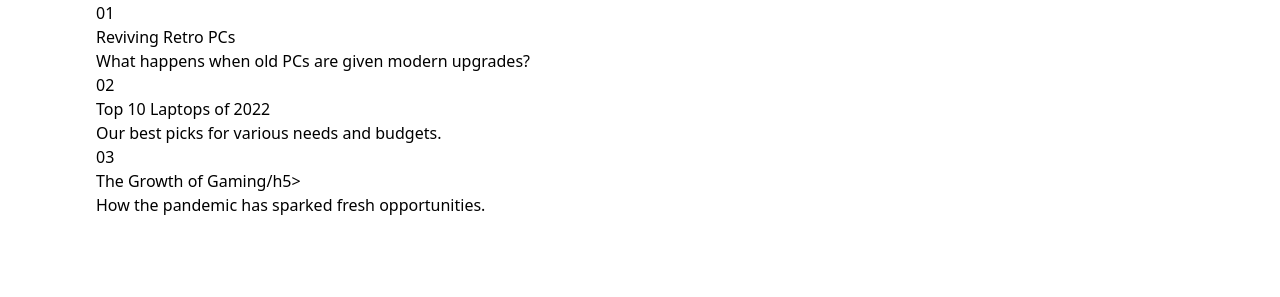
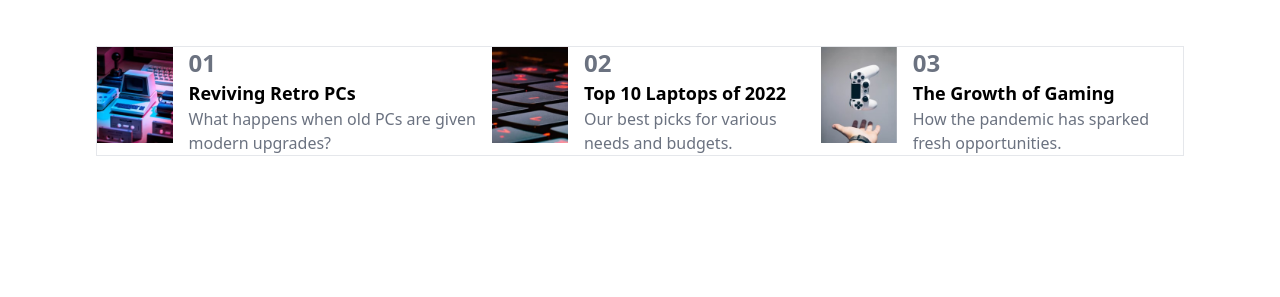
Before and after one commit to Bateyjosue/new-homepage, a website: page index.html in a window 1280 px wide. Shown: the part 694-991 px from the top of the page. After the commit the page ends 930 px from the top, so only its background shows below. Drawn offline with nearby package versions, Linux system fonts and the light colour scheme; files that its build step writes are made by us from their sources.

Commit message:
Design the Bottom SEction

```diff
--- a/index.html
+++ b/index.html
@@ -28,7 +28,7 @@
       </ul>
     </nav>
   </header>
-  <main class="my-10 grid grid-cols-3 grid-rows-[repeat(3, minmax(0, 20%))] gap-6">
+  <main class="my-10 grid grid-cols-3 grid-rows-[repeat(3, minmax(0, 20%))] gap-12">
     <section class="col-span-2"><img src="./assets/images/image-web-3-desktop.jpg" alt="" class="object-fil"></section>
     <section class=" row-span-2 bg-[#00011A] text-white p-6 max-h-auto">
       <h3 class="text-yellow-600 font-bold text-4xl">New</h3>
@@ -54,24 +54,30 @@
         But is it really fulfilling its promise?</p>
       <button class="bg-red-400 text-white px-10 py-2 my-12">READ MORE</button>
     </section>
-    <section class="col-span-3">
-      <div>
-        <img src="" alt="">
-        <h2>01</h2>
-        <h5>Reviving Retro PCs</h5>
-        <p>What happens when old PCs are given modern upgrades?</p>
+    <section class="col-span-3 border flex justify-between">
+      <div class="flex gap-4">
+        <img src="./assets/images/image-retro-pcs.jpg" alt="" class="object-fill h-24">
+        <div class="">
+          <h2 class="text-gray-500 text-2xl font-bold">01</h2>
+          <h5 class="text-lg font-bold">Reviving Retro PCs</h5>
+          <p class="text-gray-500">What happens when old PCs are given modern upgrades?</p>
+        </div>
       </div>
-      <div>
-        <img src="" alt="">
-        <h2>02</h2>
-        <h5>Top 10 Laptops of 2022</h5>
-        <p> Our best picks for various needs and budgets.</p>
+      <div class="flex gap-4">
+        <img src="./assets/images/image-top-laptops.jpg" alt="" class="object-fill h-24">
+        <div class="">
+          <h2 class="text-gray-500 text-2xl font-bold">02</h2>
+          <h5 class="text-lg font-bold">Top 10 Laptops of 2022</h5>
+          <p class="text-gray-500"> Our best picks for various needs and budgets.</p>
+        </div>
       </div>
-      <div>
-        <img src="" alt="">
-        <h2>03</h2>
-        <h5>The Growth of Gaming/h5>
-        <p>How the pandemic has sparked fresh opportunities.</p>
+      <div class="flex gap-4">
+        <img src="./assets/images/image-gaming-growth.jpg" alt="" class="object-fill h-24">
+        <div class="">
+          <h2 class="text-gray-500 text-2xl font-bold">03</h2>
+          <h5 class="text-lg font-bold">The Growth of Gaming</h5>
+          <p class="text-gray-500">How the pandemic has sparked fresh opportunities.</p>
+        </div>
       </div>
     </section>
   </main>
```
